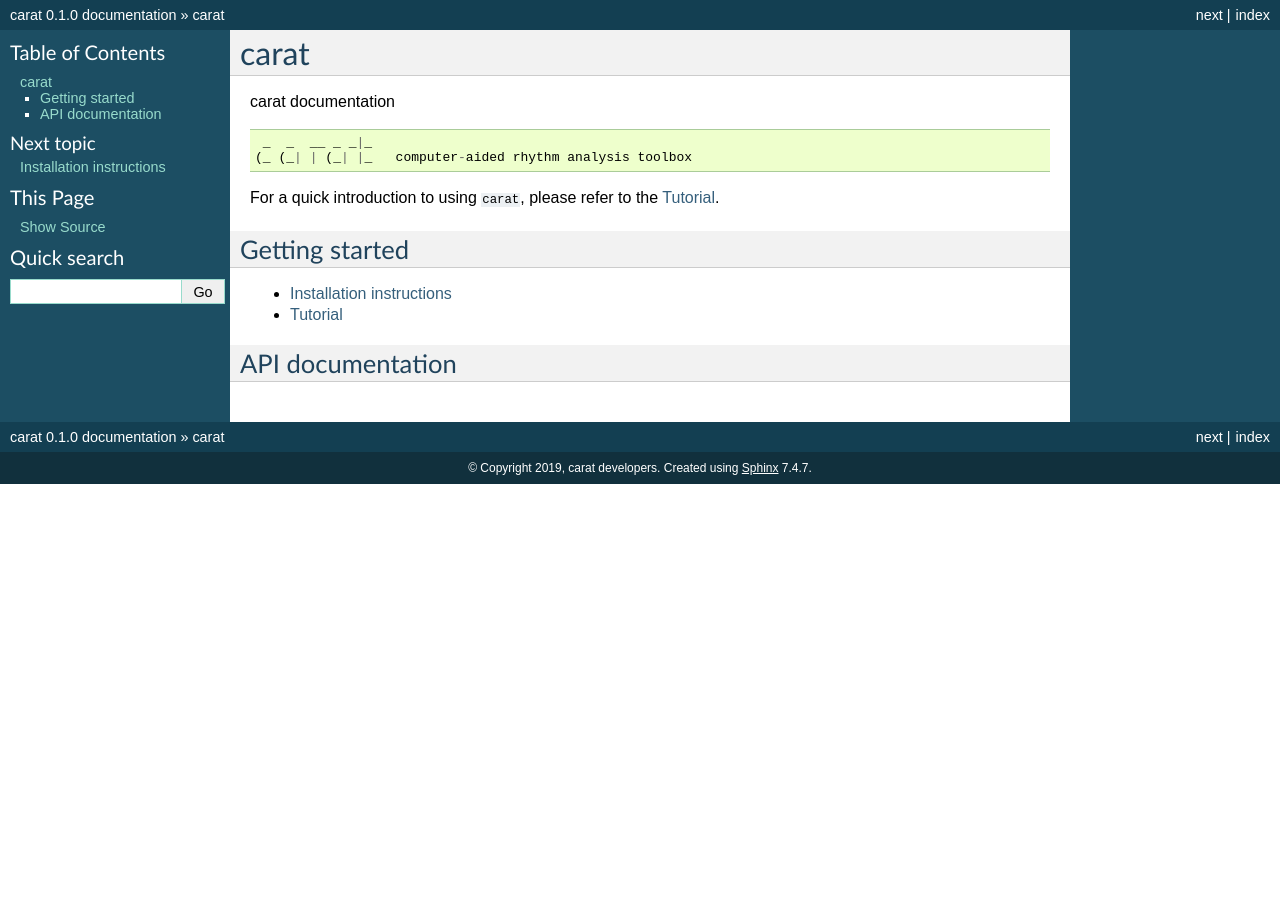
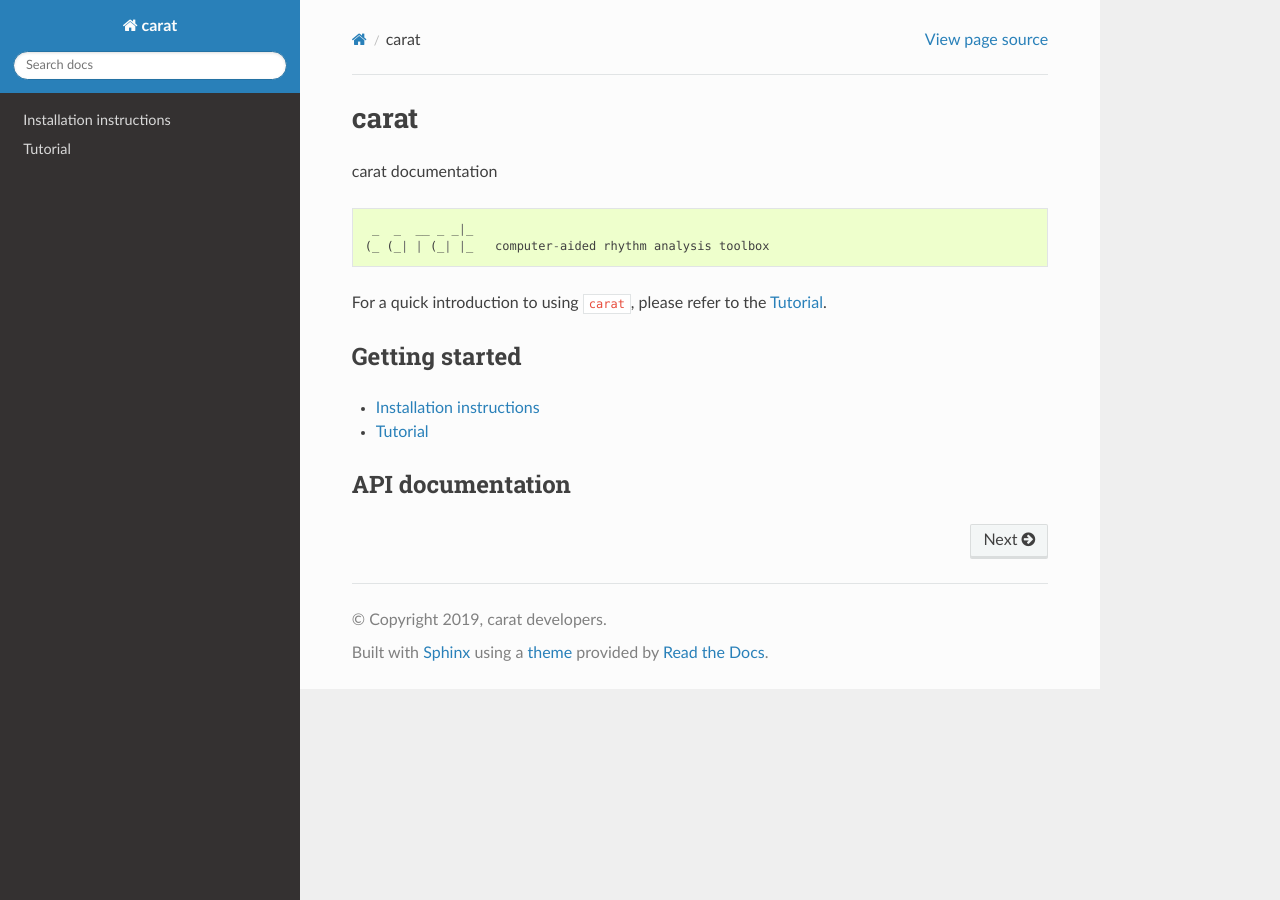
Before and after one commit to mrocamora/carat, a Sphinx documentation site: the page built from docs/source/index.rst, in a window 1280 px wide. Built offline with Sphinx 7.4.7 and the Read the Docs theme 2.0.0, drawn with Linux system fonts in a browser that asks for light colours; cross-references to code outside the pages are shown as plain code.

Commit message:
added requirements to the doc

```diff
--- /dev/null
+++ b/docs/requirements.txt
@@ -0,0 +1,2 @@
+# fake requirements for readthedocs
+numpydoc
--- a/docs/source/conf.py
+++ b/docs/source/conf.py
@@ -75,7 +75,7 @@ pygments_style = 'sphinx'
 # The theme to use for HTML and HTML Help pages.  See the documentation for
 # a list of builtin themes.
 #
-html_theme = 'default'
+html_theme = 'sphinx_rtd_theme'
 
 # Add any paths that contain custom static files (such as style sheets) here,
 # relative to this directory. They are copied after the builtin static files,
--- a/setup.py
+++ b/setup.py
@@ -34,6 +34,7 @@ setup(
         'scipy >= 1.0.0',
         'scikit-learn >= 0.14.0',
         'soundfile >= 0.9.0',
+        'librosa >= 0.6.3'
     ],
     extras_require={
         'docs': ['numpydoc', 'sphinx!=1.3.1', 'sphinx_rtd_theme',
```
